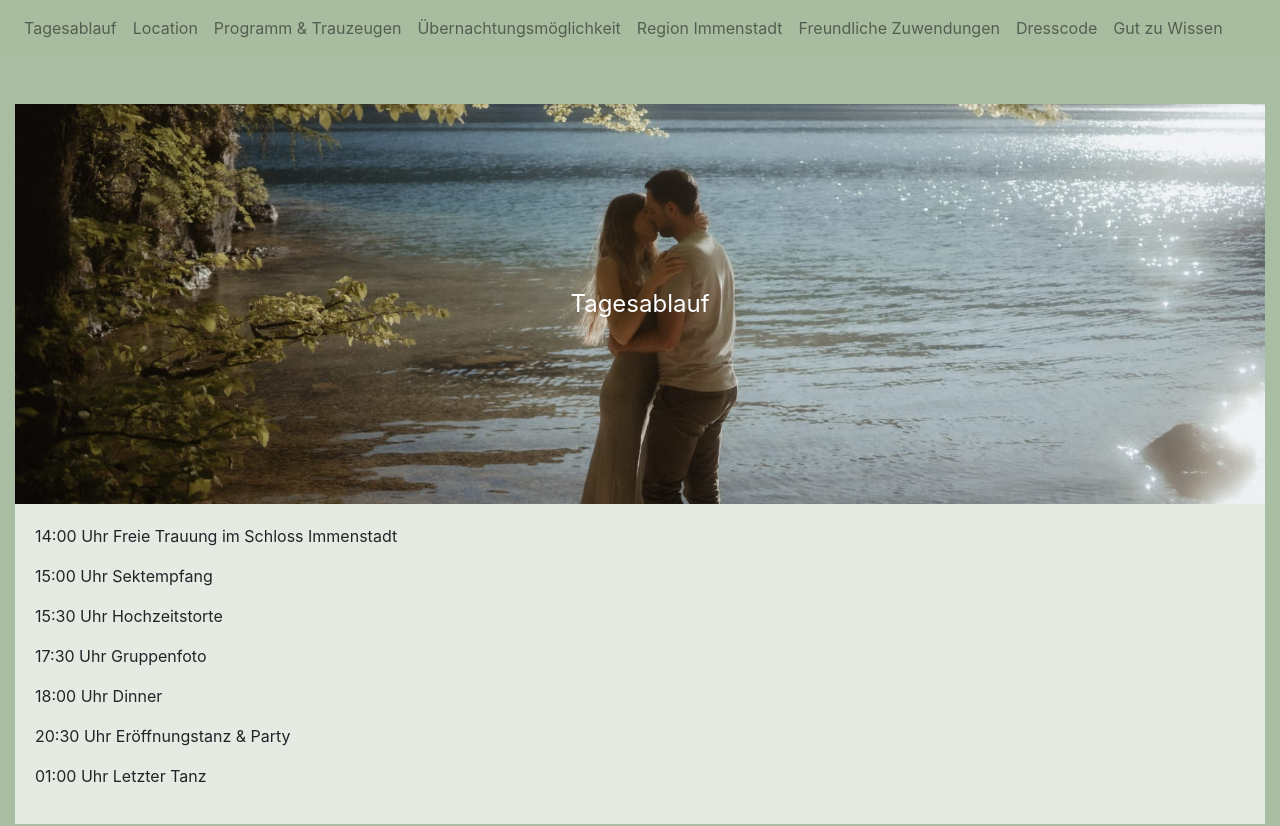
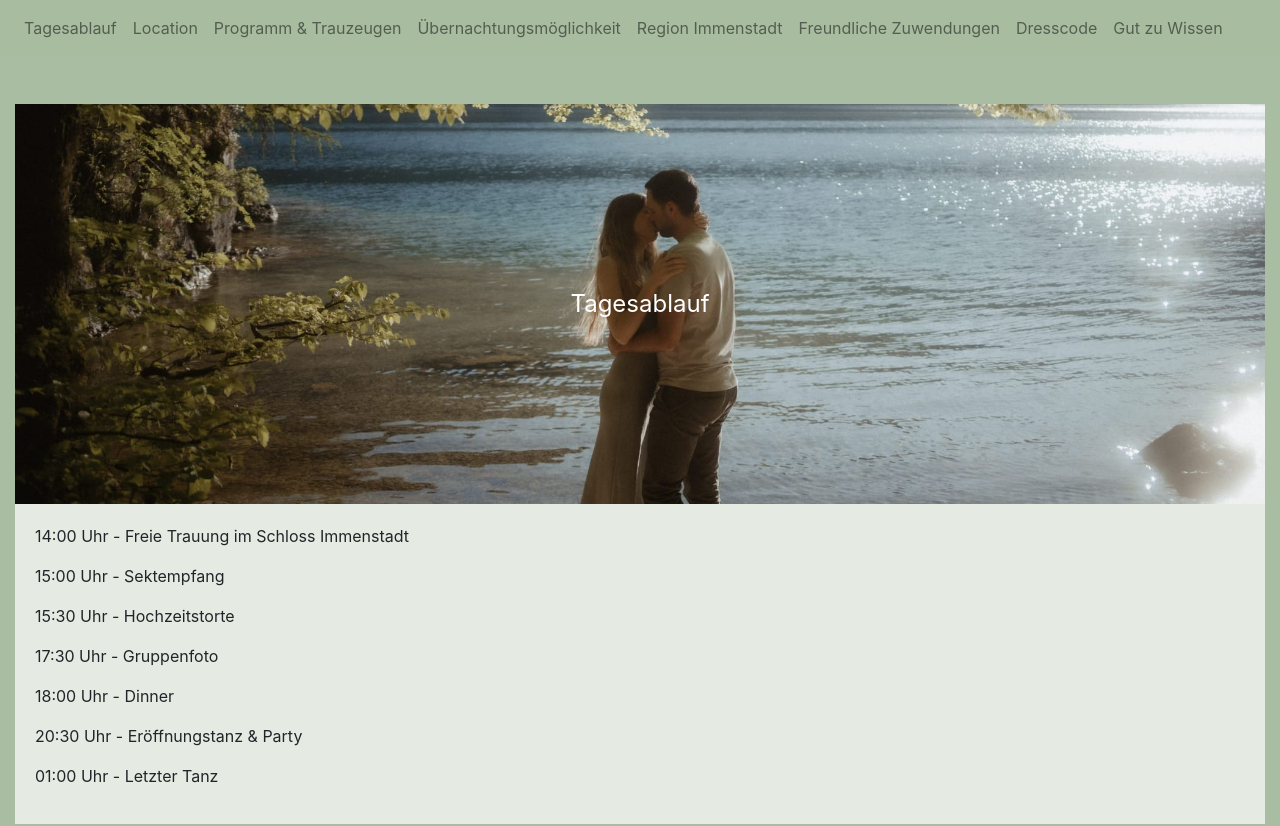
Before and after one commit to FKDB07/FKDB07.github.io, a plain HTML site: page main.html in a window 1280 px wide. Shown: the top 826 px of the page. Drawn offline with nearby package versions, Linux system fonts and the light colour scheme.

Commit message:
changed content of main
added the color restriction required mentioned by the bride

```diff
--- a/main.html
+++ b/main.html
@@ -179,13 +179,13 @@
 <div id="content" class="container-fluid mt-5"> <!-- Use container-fluid for full-width layout -->
     <div id="section1" class="image-section1">Tagesablauf</div>
     <div class="content-textfield">
-        <p>14:00 Uhr Freie Trauung im Schloss Immenstadt</p>
-        <p>15:00 Uhr Sektempfang</p>
-        <p>15:30 Uhr Hochzeitstorte</p>
-        <p>17:30 Uhr Gruppenfoto</p>
-        <p>18:00 Uhr Dinner</p>
-        <p>20:30 Uhr Eröffnungstanz & Party</p>
-        <p>01:00 Uhr Letzter Tanz</p>
+        <p>14:00 Uhr - Freie Trauung im Schloss Immenstadt</p>
+        <p>15:00 Uhr - Sektempfang</p>
+        <p>15:30 Uhr - Hochzeitstorte</p>
+        <p>17:30 Uhr - Gruppenfoto</p>
+        <p>18:00 Uhr - Dinner</p>
+        <p>20:30 Uhr - Eröffnungstanz & Party</p>
+        <p>01:00 Uhr - Letzter Tanz</p>
     </div>
     <div id="section2" class="image-section2">Location</div>
     <div class="content-textfield">
@@ -228,10 +228,13 @@
     <div id="section7" class="image-section7">Dresscode</div>
     <div class="content-textfield">
         <p>Festlich & Schick (lang & knielange Kleider)</p>
+        <p style="padding-top:5%">Die Farben Weiß und Creme sind bitte der Braut vorbehalten.</p>
     </div>
     <div id="section8" class="image-section8">Gut zu Wissen</div>
     <div class="content-textfield">
-        <p>Unser fantastischer Fotograf und Videographin werden während der freien Trauung jeden Moment festhalten.</p> Wir möchten euch daher dazu einladen, euch zurückzulehnen und den schönsten Moment mit uns einfach zu geniessen.<p></p> Daher bitten wir euch die Kameras und Smartphones einzustecken. Die traumhaften Eindrücke teilen wir nach der Hochzeit natürlich mit euch.</p>
+        <p>Unser fantastischer Fotograf und Videographin werden während der Freien Trauung jeden Moment festhalten.</p>
+        <p>Wir möchten Euch daher dazu einladen, Euch zurückzulehnen und die wunderschönen Momente mit uns einfach zu geniessen.</p>
+        <p>Daher bitten wir Euch die Kameras und Smartphones während der Freien Trauung einzustecken. Die traumhaften Eindrücke teilen wir nach der Hochzeit natürlich mit Euch.</p>
     </div>
 </div>
 <!-- <div class="content-impressum">
```
